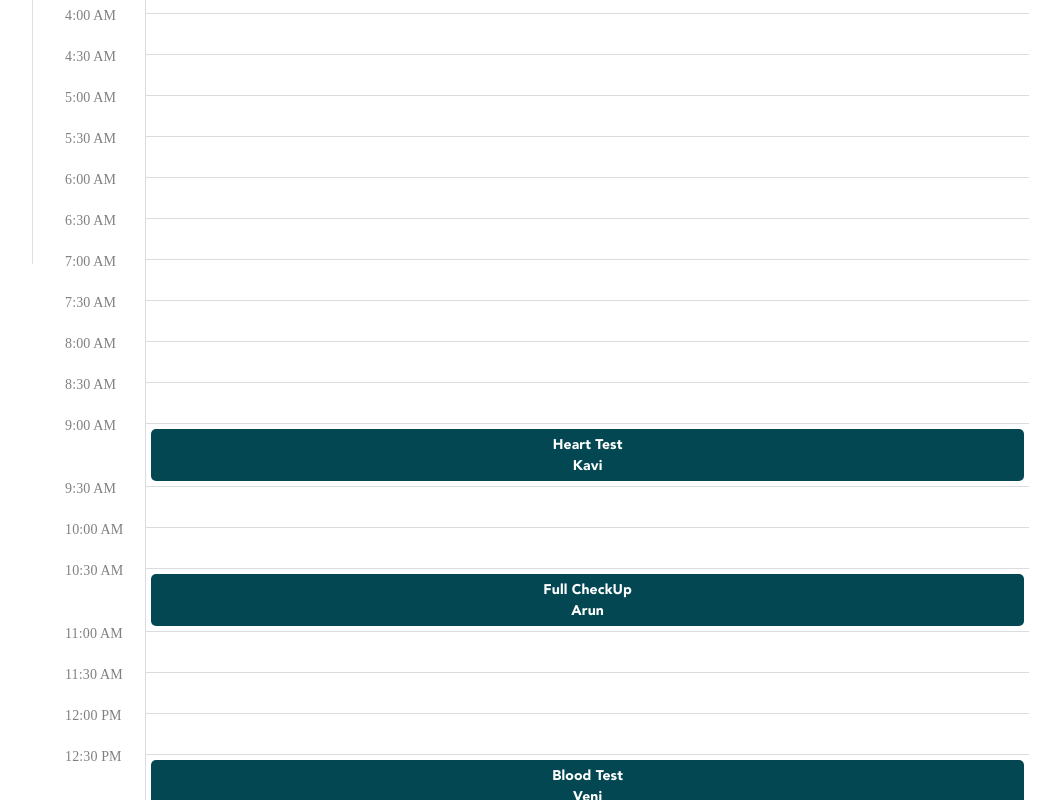
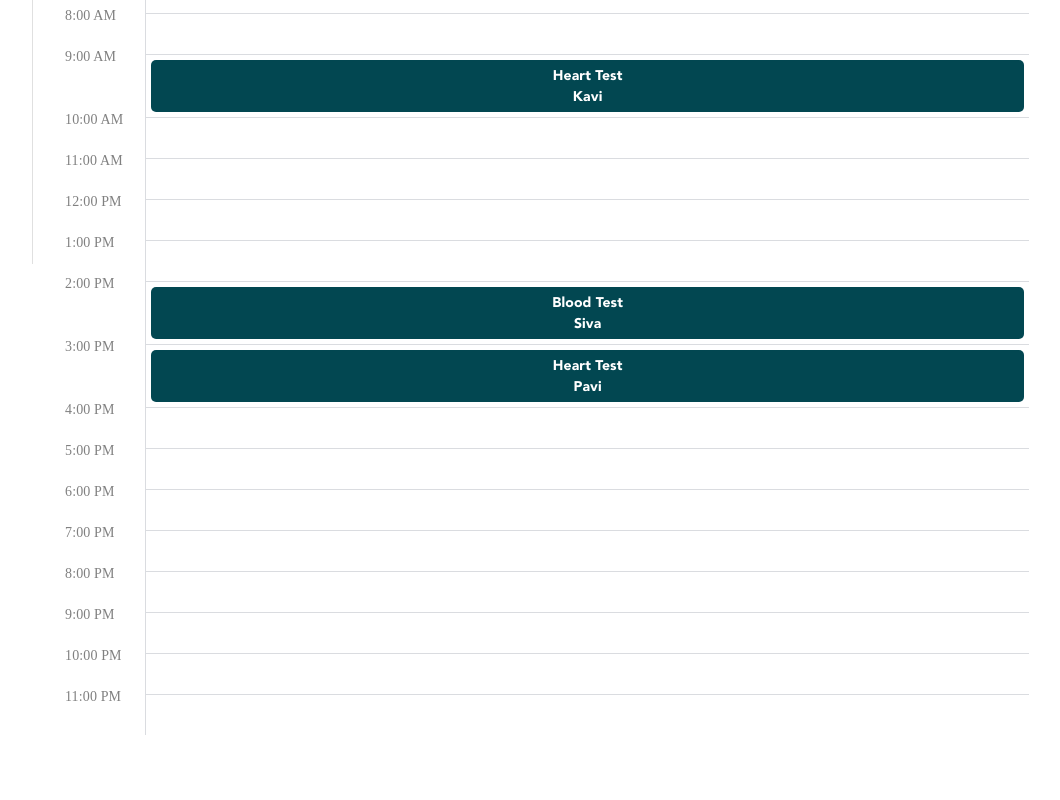
Before and after one commit to balasabi/yosi, a Next.js app: page /appointments in a window 1280 px wide. Shown: the part 600-1400 px from the top of the page, without its empty margins (218-1278 px from the left). After the commit the page ends 1353 px from the top, so only its background shows below. Built offline with nearby package versions, Linux system fonts and the light colour scheme.

Commit message:
code added

```diff
--- a/src/screens/Appointments/TodayAppointments.js
+++ b/src/screens/Appointments/TodayAppointments.js
@@ -64,9 +64,8 @@ function TodayAppointments(props) {
     const d = state.date;
     let day = days[d.getDay()];
 
-    const times = ["12:00 AM","12:30 AM", "1:00 AM","1:30 AM", "2:00 AM","2:30 AM", "3:00 AM","3:30 AM", "4:00 AM","4:30 AM", "5:00 AM","5:30 AM",
-     "6:00 AM","6:30 AM", "7:00 AM", "7:30 AM","8:00 AM","8:30 AM", "9:00 AM","9:30 AM", "10:00 AM","10:30 AM", "11:00 AM","11:30 AM", "12:00 PM", "12:30 PM",
-        "1:00 PM", "1:30 PM", "2:00 PM", "2:30 PM", "3:00 PM", "3:30 PM", "4:00 PM","4:30 PM", "5:00 PM","5:30 PM", "6:00 PM", "7:00 PM", "8:00 PM", "9:00 PM", "10:00 PM", "11:00 PM"];
+    const times = ["12:00 AM", "1:00 AM", "2:00 AM", "3:00 AM", "4:00 AM", "5:00 AM", "6:00 AM", "7:00 AM", "8:00 AM", "9:00 AM", "10:00 AM", "11:00 AM", "12:00 PM",
+        "1:00 PM", "2:00 PM", "3:00 PM",  "4:00 PM", "5:00 PM", "6:00 PM", "7:00 PM", "8:00 PM", "9:00 PM", "10:00 PM", "11:00 PM"];
 // const seconds =[ ,    "6:30 PM", "7:30 PM", "8:30 PM", "9:30 PM", "10:30 PM", "11:30 PM"]
     return (
         <>
```
